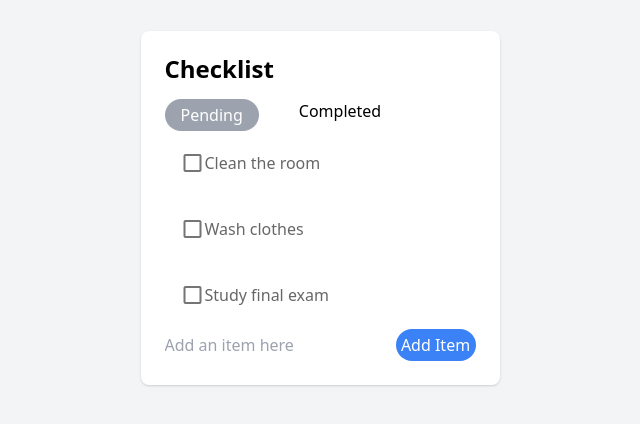
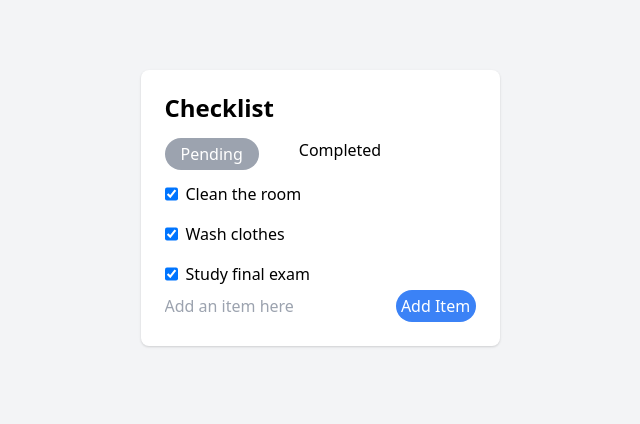
Before and after one commit to marcvaleros/nuxt-vue-todo_app, a Nuxt app: page / in a window 1280 px wide. Shown: the part 208-632 px from the top of the page, without its empty margins (320-960 px from the left). Built offline with nearby package versions, Linux system fonts and the light colour scheme.

Commit message:
toggle task status done

```diff
--- a/components/Card.vue
+++ b/components/Card.vue
@@ -14,13 +14,7 @@
 
           <component :is="activeTab"/>
 
-          <div class="flex flex-row ">
-            <input type="text" placeholder="Add an item here" class="outline-none" v-model="newTask">
-            <button
-              class="rounded-full text-white outline outline-none border-0 bg-blue-500 h-8 w-20 "
-              @click="addTask"
-            >Add Item</button>
-          </div>
+
 
       </div>
     </div>
@@ -32,7 +26,6 @@ export default {
   name: 'Card',
   data() {
     return {
-      newTask: '',
       activeTab:'Pending',
     };
   },
--- a/components/Completed.vue
+++ b/components/Completed.vue
@@ -1,10 +1,11 @@
 <template>
   <div>
-     <v-list class="p-0" single-line dense>
-        <v-list-item v-for="item in completed" :key="item.task" dense>
-              <v-checkbox :label="item.task"></v-checkbox>
-        </v-list-item>
-       </v-list>
+            <div class="mt-2" v-for="item in completed" :key="item.id" dense>
+                  <div class="flex flex-row items-center cursor-pointer">
+                    <input class="h-8 mr-2" :id="item.id" type="checkbox" value="1" checked @click="toggleStatus(item.id)">
+                    <label :for="item.id" :class="{'line-through text-gray-500' : item.done}"> {{item.task}} </label>
+                  </div>
+            </div>
    </div>
 </template>
 
@@ -13,13 +14,20 @@ export default {
   name: 'Completed',
   data() {
     return {
-      tasks: []
+      tasks: [],
+      selected:true
     }
+  },
+  methods: {
+    toggleStatus(id){
+        console.log(id);
+        this.$store.commit('SET_TASK_STATUS', id);
+    },
   },
   computed:{
     completed(){
       return this.$store.getters.completed;
-    }
+    },
   }
 };
 </script>
--- a/components/Pending.vue
+++ b/components/Pending.vue
@@ -1,10 +1,21 @@
 <template>
   <div>
-     <v-list class="p-0" single-line dense>
-        <v-list-item v-for="item in pending" :key="item.task" dense>
-              <v-checkbox  :label="item.task"></v-checkbox>
-        </v-list-item>
-       </v-list>
+      <div>
+          <div class="mt-2" v-for="item in pending" :key="item.id" dense>
+                <div class="flex flex-row items-center cursor-pointer">
+                  <input class="h-8 mr-2" :id="item.id" type="checkbox" value="1" checked @click="toggleStatus(item.id)">
+                  <label :for="item.id" :class="{'line-through text-gray-500' : item.done}"> {{item.task}} </label>
+                </div>
+          </div>
+      </div>
+
+       <div class="flex flex-row ">
+            <input type="text" placeholder="Add an item here" class="outline-none" v-model="newTask" @keypress.enter="addTask">
+            <button
+              class="rounded-full text-white outline outline-none border-0 bg-blue-500 h-8 w-20 "
+              @click="addTask"
+            >Add Item</button>
+          </div>
    </div>
 </template>
 
@@ -13,8 +24,22 @@ export default {
   name: 'Completed',
   data() {
     return {
+      newTask: '',
       tasks: []
     }
+  },
+  methods:{
+    toggleStatus(id){
+        console.log(id);
+        this.$store.commit('SET_TASK_STATUS', id);
+    },
+    addTask(){
+      if(this.newTask){
+        this.$store.commit('ADD_TASK',this.newTask);
+        this.newTask = '';
+        console.log(this.$store.state.tasks);
+      }
+   }
   },
   computed: {
     pending(){
--- a/store/index.js
+++ b/store/index.js
@@ -3,30 +3,32 @@ import Vue from "vue";
 export const state = () => ({
     tasks:[
         {
-          task:'Clean the room', done:false,
+          id: 0,task:'Clean the room', done:false,
         },
         {
-          task:'Wash clothes', done:false,
+          id: 1,task:'Wash clothes', done:false,
         },
         {
-          task:'Dry clothes', done:true,
+          id: 2,task:'Dry clothes', done:true,
         },
         {
-          task:'Study final exam', done:false,
+          id: 3,task:'Study final exam', done:false,
         },
       ]
 });
 
 export const mutations ={
   ADD_TASK(state, task){
-    let newtask = {task: task, done: false};
-    Vue.set(state.tasks,state.tasks.length, newtask);
+    let id = state.tasks.length;
+    let newtask = {id:id, task: task, done: false};
+    Vue.set(state.tasks,id,newtask);
   },
   REMOVE_TASK(state,task){
     state.tasks.splice(state.tasks.indexOf(task),1);
   },
-  SET_TASK_STATUS(state,task){
-    task.done = !task.done;
+  SET_TASK_STATUS(state,id){
+    state.tasks[id].done = !state.tasks[id].done;
+    // console.log(state.tasks[id].task);
   }
 }
 
```
